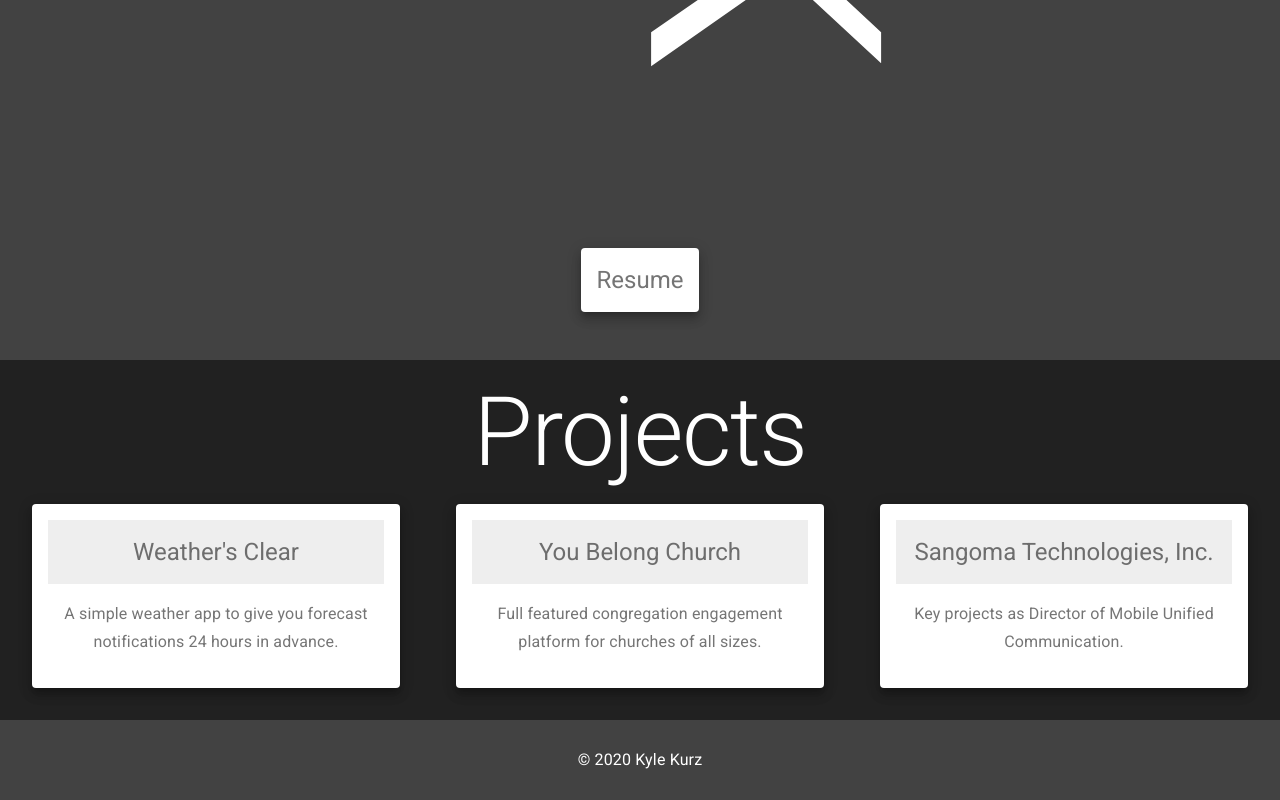
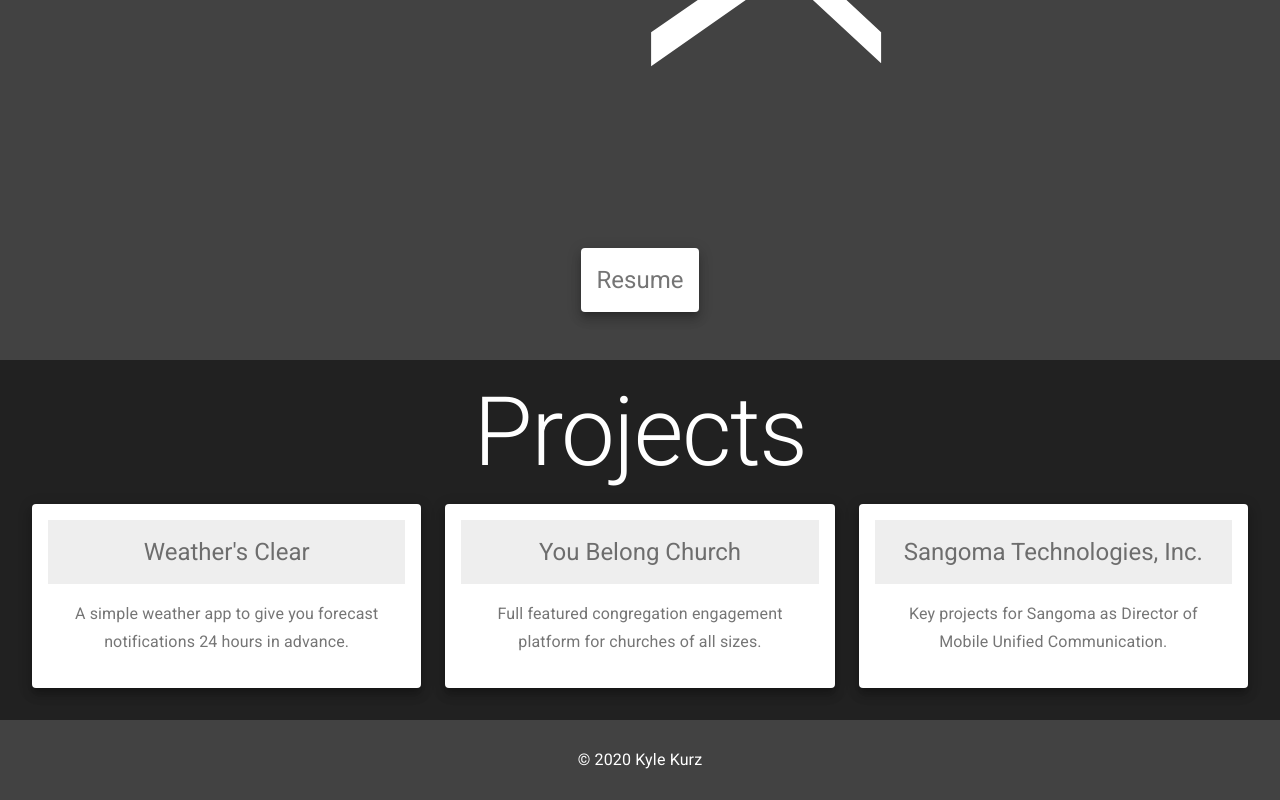
Before and after one commit to kylekurz/kylekurz.com, a React (Create React App) app: page / in a window 1280 px wide. Shown: the part 440-1240 px from the top of the page. Built offline with nearby package versions, Linux system fonts and the light colour scheme.

Commit message:
UI tweaks to make card height differences minimal

```diff
--- a/src/ProjectGrid.js
+++ b/src/ProjectGrid.js
@@ -14,12 +14,12 @@ const useStyles = makeStyles((theme) => ({
     padding: theme.spacing(2),
   },
   grid: {
-    justifyContent: 'center',
+    display: 'flex',
+    padding: theme.spacing(2),
   },
   paper: {
     padding: theme.spacing(2),
     color: theme.palette.text.secondary,
-    margin: theme.spacing(2),
     display: 'flex',
     flexDirection: 'column',
   },
@@ -44,7 +44,7 @@ const projects = [
   },
   {
     title: 'Sangoma Technologies, Inc.',
-    description: ['Key projects as Director of Mobile Unified Communication.'],
+    description: ['Key projects for Sangoma as Director of Mobile Unified Communication.'],
     link: "https://www.sangoma.com/business-phone-systems/features/softphone/",
   },
 ];
```
Also changed, not shown: src/App.css (line endings or trailing spaces).
